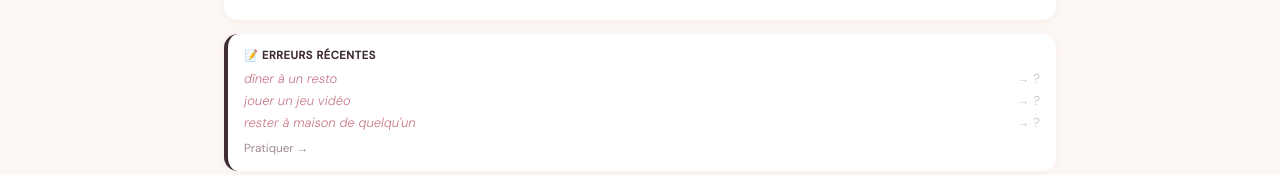
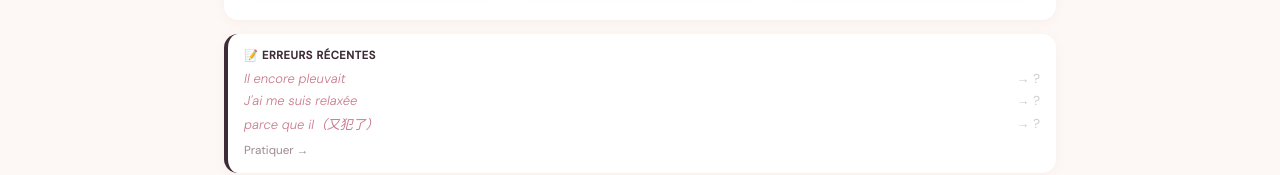
Before and after one commit to thisiskatec/french-journal, a React (Vite) app: page / in a window 1280 px wide. Shown: the part 407-582 px from the top of the page. Built offline with nearby package versions, Linux system fonts and the light colour scheme.

Commit message:
Add files via upload

```diff
--- a/src/App.jsx
+++ b/src/App.jsx
@@ -1291,7 +1291,8 @@ const CHAPTERS = [
 ];
 
 const GRAMMAR=[
-  {id:"g013",date:"05/28",type:"grammar",title:"所有格形容詞 mon/ma/mes...",tags:["所有格","冠詞","名詞"],rules:["mon/ton/son + 陽性單數名詞","ma/ta/sa + 陰性單數名詞","mes/tes/ses + 複數名詞","⚠️ 陰性但母音開頭 → 用 mon/ton/son：mon amie ✓","notre/votre/leur + 單數，nos/vos/leurs + 複數"],table:{headers:["","陽性單數","陰性單數","複數"],rows:[["我的","mon","ma (mon+母音)","mes"],["你的","ton","ta (ton+母音)","tes"],["他/她的","son","sa (son+母音)","ses"],["我們的","notre","notre","nos"],["你們的","votre","votre","vos"],["他們的","leur","leur","leurs"]]},myExamples:["mon ami / mon amie（母音前用 mon）","ma famille / mes parents","son chat / sa voiture / ses livres"],mySentences:[]},
+  {id:"g014",date:"06/07",type:"grammar",title:"que 前置受詞 → PP 配合性別/數",tags:["複合過去式","關係代名詞","avoir"],rules:["avoir 的 PP 通常不變，但有一個例外！","直接受詞在動詞前面時，PP 要配合受詞的性別/數","que 作關係代名詞時，受詞前置 → PP 配合","⚠️ J'ai mangé une pizza.（受詞在後→不變）","⚠️ La pizza que j'ai mangée.（受詞在前→加e）"],myExamples:["des trucs que j'ai mangés en Europe（陽性複數→s）","la pizza que j'ai mangée（陰性單數→e）","les films que j'ai vus（陽性複數→s）","les filles que j'ai rencontrées（陰性複數→es）"],mySentences:[]},
+    {id:"g013",date:"05/28",type:"grammar",title:"所有格形容詞 mon/ma/mes...",tags:["所有格","冠詞","名詞"],rules:["mon/ton/son + 陽性單數名詞","ma/ta/sa + 陰性單數名詞","mes/tes/ses + 複數名詞","⚠️ 陰性但母音開頭 → 用 mon/ton/son：mon amie ✓","notre/votre/leur + 單數，nos/vos/leurs + 複數"],table:{headers:["","陽性單數","陰性單數","複數"],rows:[["我的","mon","ma (mon+母音)","mes"],["你的","ton","ta (ton+母音)","tes"],["他/她的","son","sa (son+母音)","ses"],["我們的","notre","notre","nos"],["你們的","votre","votre","vos"],["他們的","leur","leur","leurs"]]},myExamples:["mon ami / mon amie（母音前用 mon）","ma famille / mes parents","son chat / sa voiture / ses livres"],mySentences:[]},
     {id:"g012",date:"05/26",type:"grammar",title:"ne...jamais / ne...pas encore",tags:["否定","副詞","時態"],rules:["ne...jamais = 從不（never）","ne...pas encore = 還沒（not yet）","PC：ne + avoir/être + jamais/pas encore + PP","⚠️ jamais 不需要 pas：Je n'ai JAMAIS（不說 pas jamais）"],myExamples:["Je ne fais jamais de camping.","Je n'ai pas encore visité Paris.","Elle n'est pas encore arrivée."],mySentences:[]},
     {id:"g011",date:"05/22",type:"grammar",title:"si + 現在式（條件句）",tags:["條件句","si","時態"],rules:["si 子句永遠用現在式，不用未來式！","Si + présent → 主句用近未來式或未來式","⚠️ Si je vais voyager ✗ → Si je voyage ✓"],myExamples:["Si je voyage, je vais prendre une chambre d'hôtel.","Si il fait beau, on va sortir."],mySentences:[]},
   {id:"g010",date:"05/22",type:"grammar",title:"動詞 + 介係詞（participer à / discuter de）",tags:["介係詞","動詞搭配"],rules:["participer à + 名詞","discuter de + 名詞","parler de + 名詞","penser à + 名詞","⚠️ 這些動詞後面不能直接接名詞！"],myExamples:["J'ai participé à un club de lecture.","On a discuté de nos opinions sur le livre."],mySentences:[]},
@@ -1307,7 +1308,9 @@ const GRAMMAR=[
 ];
 
 const VOCAB=[
-  {id:"v012",date:"05/31",type:"vocab",title:"電影與娛樂",tags:["電影","文化","表達"],items:[{fr:"passionnant(e)",zh:"精彩的/引人入勝的",ex:"C'est un film très passionnant !"},{fr:"palpitant(e)",zh:"扣人心弦的",ex:"Un film palpitant !"},{fr:"captivant(e)",zh:"引人入勝的",ex:"Ce livre est très captivant."},{fr:"plein de rebondissements",zh:"充滿轉折",ex:"C'est un film plein de rebondissements."},{fr:"plusieurs fois",zh:"好幾次",ex:"J'ai vu ce film plusieurs fois."},{fr:"qui s'appelle",zh:"叫做（介紹片名）",ex:"C'est un film qui s'appelle Cold War."},{fr:"je l'adore toujours",zh:"我還是很愛它",ex:"Je l'adore toujours après plusieurs visionnages."}]},
+  {id:"v014",date:"06/07",type:"vocab",title:"音樂與感受",tags:["音樂","表達","文化"],items:[{fr:"nostalgique",zh:"懷舊的/令人懷念的",ex:"Cette chanson est très nostalgique."},{fr:"mélancolique",zh:"憂鬱感傷的",ex:"Une chanson mélancolique et belle."},{fr:"rétro",zh:"復古的（風格）",ex:"J'aime le style rétro de Vidéoclub."},{fr:"donner envie de",zh:"讓人想要...",ex:"Ça me donne envie de voyager."},{fr:"une chanson",zh:"一首歌",ex:"J'adore cette chanson !"},{fr:"Qui es-tu ?",zh:"你是誰？",ex:"Qui es-tu ? Où es-tu ?"},{fr:"Où es-tu ?",zh:"你在哪裡？",ex:"Où es-tu maintenant ?"}]},
+  {id:"v013",date:"06/04",type:"vocab",title:"日常表達補充",tags:["日常","表達"],items:[{fr:"commander une livraison",zh:"點外送",ex:"J'ai commandé une livraison ce soir."},{fr:"décontracté(e)",zh:"悠閒的/放鬆的",ex:"C'était très décontracté !"},{fr:"bavarder",zh:"聊天/閒聊",ex:"J'aime bavarder avec mes amis."},{fr:"se concentrer sur",zh:"專注在...上",ex:"Je ne peux pas me concentrer sur la nourriture."},{fr:"il pleuvait",zh:"那時候在下雨",ex:"Il pleuvait encore aujourd'hui."},{fr:"il a plu",zh:"下了雨",ex:"Il a beaucoup plu ce week-end."},{fr:"réconfortant(e)",zh:"撫慰人心的",ex:"Un burger chaud, c'est réconfortant par temps de pluie."}]},
+    {id:"v012",date:"05/31",type:"vocab",title:"電影與娛樂",tags:["電影","文化","表達"],items:[{fr:"passionnant(e)",zh:"精彩的/引人入勝的",ex:"C'est un film très passionnant !"},{fr:"palpitant(e)",zh:"扣人心弦的",ex:"Un film palpitant !"},{fr:"captivant(e)",zh:"引人入勝的",ex:"Ce livre est très captivant."},{fr:"plein de rebondissements",zh:"充滿轉折",ex:"C'est un film plein de rebondissements."},{fr:"plusieurs fois",zh:"好幾次",ex:"J'ai vu ce film plusieurs fois."},{fr:"qui s'appelle",zh:"叫做（介紹片名）",ex:"C'est un film qui s'appelle Cold War."},{fr:"je l'adore toujours",zh:"我還是很愛它",ex:"Je l'adore toujours après plusieurs visionnages."}]},
   {id:"v011",date:"05/28",type:"vocab",title:"電玩與休閒",tags:["休閒","日常"],items:[{fr:"jouer à un jeu vidéo",zh:"打電動",ex:"On va jouer à un jeu vidéo ce soir."},{fr:"une console de jeux",zh:"遊戲主機",ex:"J'ai une nouvelle console de jeux."},{fr:"un joueur / une joueuse",zh:"玩家",ex:"Je suis une bonne joueuse !"},{fr:"gagner / perdre",zh:"贏/輸",ex:"J'ai gagné ! Tu as perdu !"},{fr:"un niveau",zh:"關卡/等級",ex:"Je suis au niveau 50."},{fr:"relaxant(e)",zh:"放鬆的",ex:"Animal Crossing est très relaxant."},{fr:"à son rythme",zh:"按自己的節奏",ex:"On peut jouer à son rythme."}]},
     {id:"v010",date:"05/27",type:"vocab",title:"運動與身體",tags:["運動","身體","日常"],items:[{fr:"avoir des courbatures",zh:"肌肉痠痛",ex:"J'ai des courbatures partout après le gym !"},{fr:"les cuisses",zh:"大腿",ex:"J'ai des courbatures dans les cuisses."},{fr:"les fessiers",zh:"臀部/屁股",ex:"Mes fessiers sont douloureux."},{fr:"se concentrer",zh:"專注",ex:"J'ai besoin de me concentrer."},{fr:"être distraite",zh:"分心（女）",ex:"Quand je suis avec des amis, je suis distraite."},{fr:"se détendre",zh:"放鬆",ex:"Mon corps s'est détendu après le Pilates."},{fr:"être en forme",zh:"精神好/狀態好",ex:"Je voudrais être en forme."},{fr:"avoir de l'énergie",zh:"有精神/有活力",ex:"J'ai besoin d'avoir de l'énergie."},{fr:"avoir la pêche",zh:"精力充沛（口語）",ex:"Aujourd'hui j'ai la pêche !"},{fr:"la silhouette",zh:"身材線條",ex:"Je voudrais avoir une meilleure silhouette."},{fr:"c'est pour ça que",zh:"這就是為什麼",ex:"C'est pour ça que je vais au gym !"},{fr:"trois fois par mois",zh:"每個月三次",ex:"Je fais du Pilates trois fois par mois."}]},
   {id:"v009",date:"05/26",type:"vocab",title:"交通・機場詞彙",tags:["旅遊","交通","實用"],items:[{fr:"composter",zh:"打票（紙本）",ex:"N'oubliez pas de composter votre billet !"},{fr:"valider",meaning:"感應/驗票",zh:"感應驗票（電子）",ex:"Validez votre carte !"},{fr:"embarquer",zh:"登機/登船",ex:"Nous allons embarquer dans 10 minutes."},{fr:"enregistrer les bagages",zh:"托運行李",ex:"J'ai enregistré mes bagages."},{fr:"la carte d'embarquement",zh:"登機證",ex:"Votre carte d'embarquement !"},{fr:"passer à la douane",zh:"過海關",ex:"Un douanier examine vos documents."},{fr:"le décalage horaire",zh:"時差",ex:"Il y a 7h de décalage horaire."},{fr:"un voyage d'affaires",zh:"商務旅行",ex:"Il fait souvent des voyages d'affaires."},{fr:"ne...jamais",zh:"從不",ex:"Je ne fais jamais de camping."},{fr:"ne...pas encore",zh:"還沒",ex:"Je n'ai pas encore visité Paris."}]},
@@ -1322,7 +1325,11 @@ const VOCAB=[
 ];
 
 const ERRORS_INIT=[
-  {id:"e032",date:"05/31",category:"介係詞",wrong:"dîner à un resto",correct:"dîner dans un resto",reason:"餐廳用 dans，à 接城市或特定地點名稱",myNote:"dans un restaurant / au restaurant",attempts:0,mastered:false},
+  {id:"e036",date:"06/07",category:"副詞位置",wrong:"Il encore pleuvait",correct:"Il pleuvait encore",reason:"副詞放在動詞後面：il pleuvait encore / il a encore plu",myNote:"現在式/imparfait → 動詞後 / PC → 助動詞和PP中間",attempts:0,mastered:false},
+  {id:"e035",date:"06/04",category:"反身動詞",wrong:"J'ai me suis relaxée",correct:"Je me suis relaxée",reason:"反身動詞只用 être，不用 avoir",myNote:"反身動詞永遠用 être！",attempts:0,mastered:false},
+  {id:"e034",date:"06/04",category:"縮寫",wrong:"parce que il（又犯了）",correct:"parce qu'il",reason:"parce que + 母音 → parce qu'，這個要變成直覺！",myNote:"⚠️ 高頻錯誤！que → qu' 在母音前",attempts:0,mastered:false},
+  {id:"e033",date:"06/04",category:"複合過去式",wrong:"j'ai dîner",correct:"j'ai dîné",reason:"-er 動詞 PP 要加 accent：dîner → dîné",myNote:"PC：j'ai + dîné（不是 dîner）",attempts:0,mastered:false},
+    {id:"e032",date:"05/31",category:"介係詞",wrong:"dîner à un resto",correct:"dîner dans un resto",reason:"餐廳用 dans，à 接城市或特定地點名稱",myNote:"dans un restaurant / au restaurant",attempts:0,mastered:false},
   {id:"e031",date:"05/28",category:"介係詞",wrong:"jouer un jeu vidéo",correct:"jouer à un jeu vidéo",reason:"jouer + à（固定搭配，運動/遊戲都用 à）",myNote:"jouer À un jeu / jouer AU tennis",attempts:0,mastered:false},
   {id:"e030",date:"05/28",category:"介係詞",wrong:"rester à maison de quelqu'un",correct:"rester chez quelqu'un",reason:"在某人家裡用 chez + 人，不用 à maison de",myNote:"chez moi / chez toi / chez quelqu'un",attempts:0,mastered:false},
   {id:"e029",date:"05/28",category:"詞彙",wrong:"le loué",correct:"le loyer",reason:"louer = 動詞（租），le loyer = 名詞（房租）",myNote:"le loyer est cher = 房租很貴",attempts:0,mastered:false},
```
